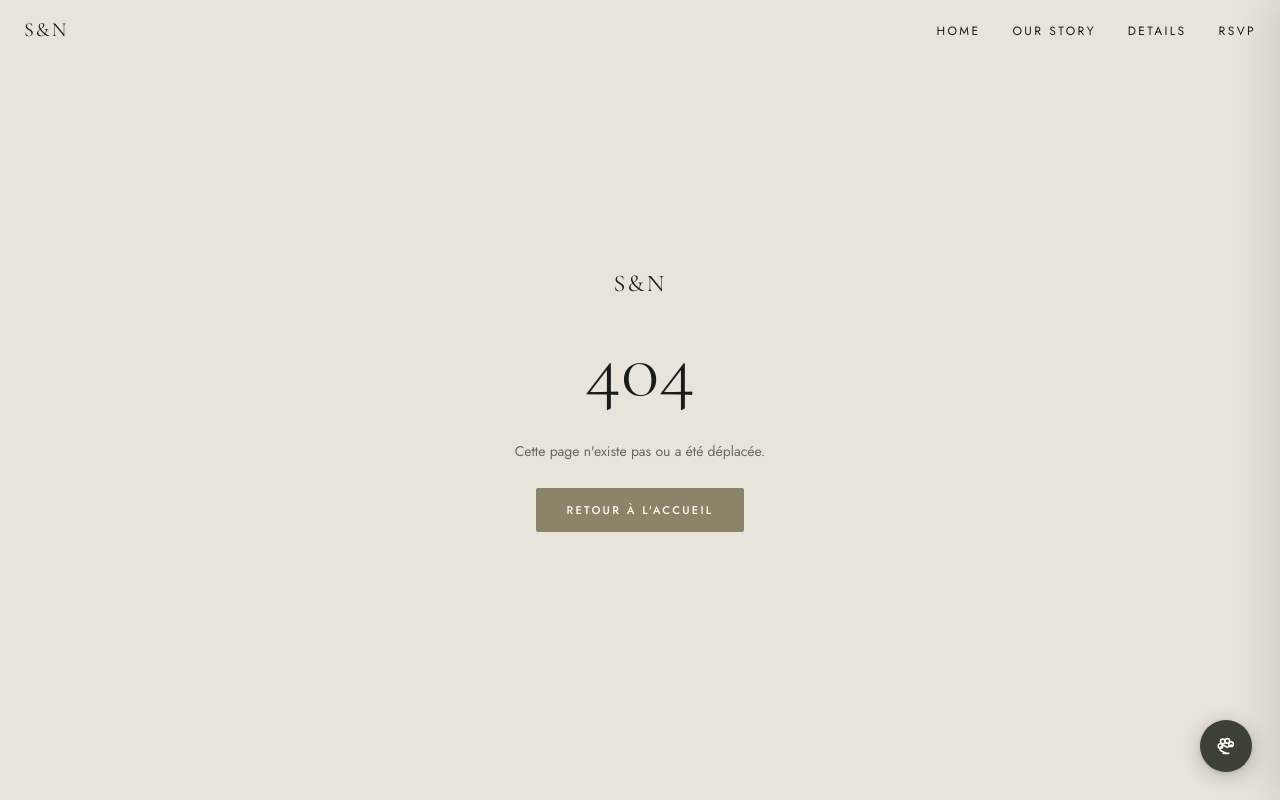
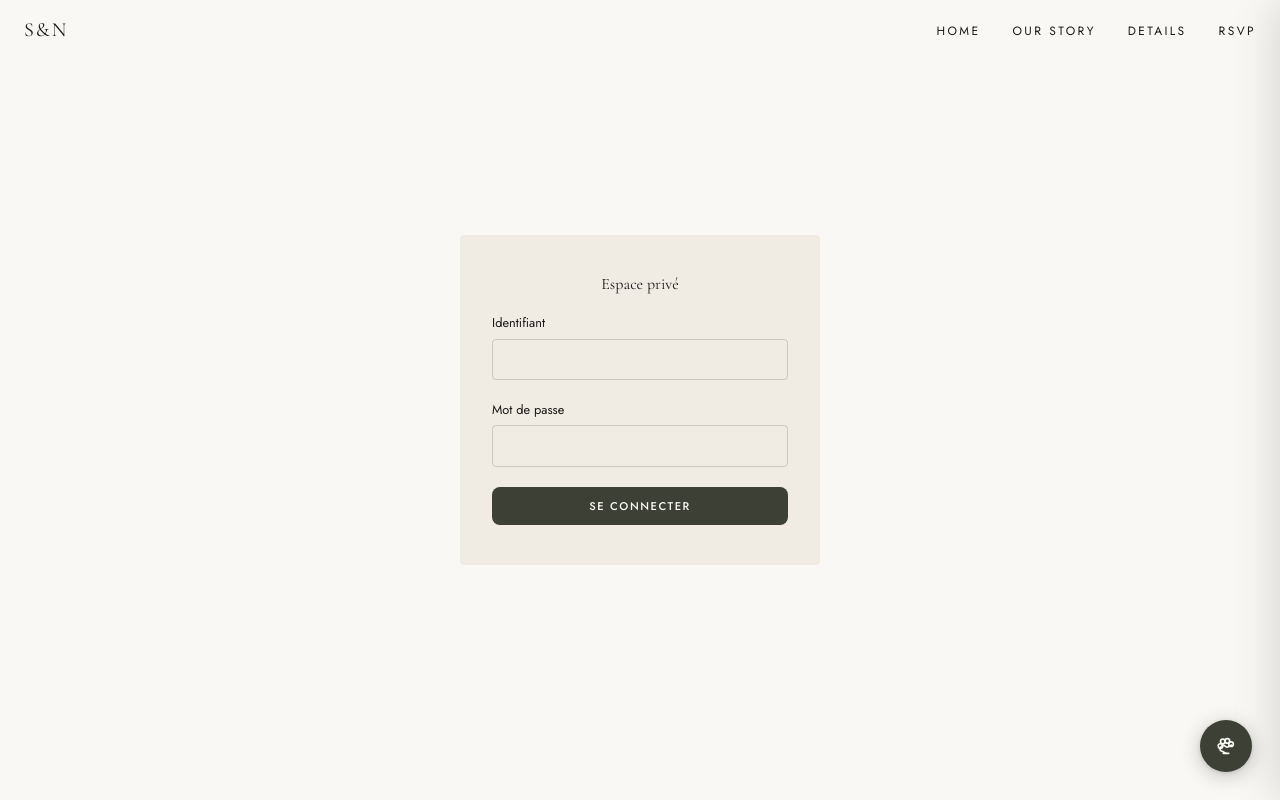
Before and after one commit to v-alex-dev/mariage_web, a Next.js app: page /dashboard/login in a window 1280 px wide. Before the commit this address had no page. Shown: the top 800 px of the page. Built offline with nearby package versions, Linux system fonts and the light colour scheme.

Commit message:
add login page

```diff
--- /dev/null
+++ b/app/dashboard/login/page.tsx
@@ -0,0 +1,7 @@
+import type { Metadata } from 'next';
+import LoginForm from './LoginForm';
+export const metadata: Metadata = { robots: { index: false, follow: false } };
+
+export default function LoginPage() {
+  return <LoginForm />;
+}
```
